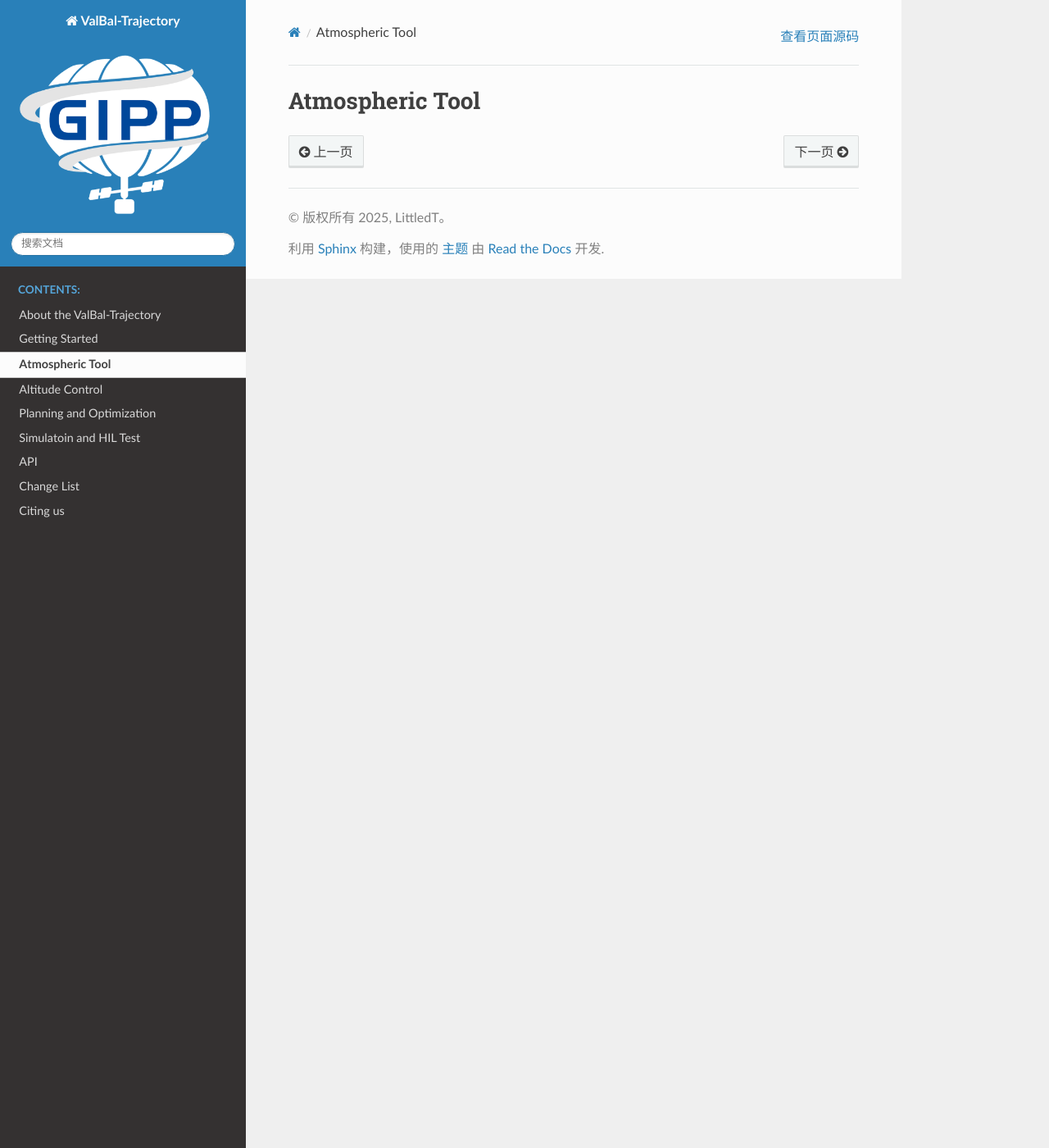
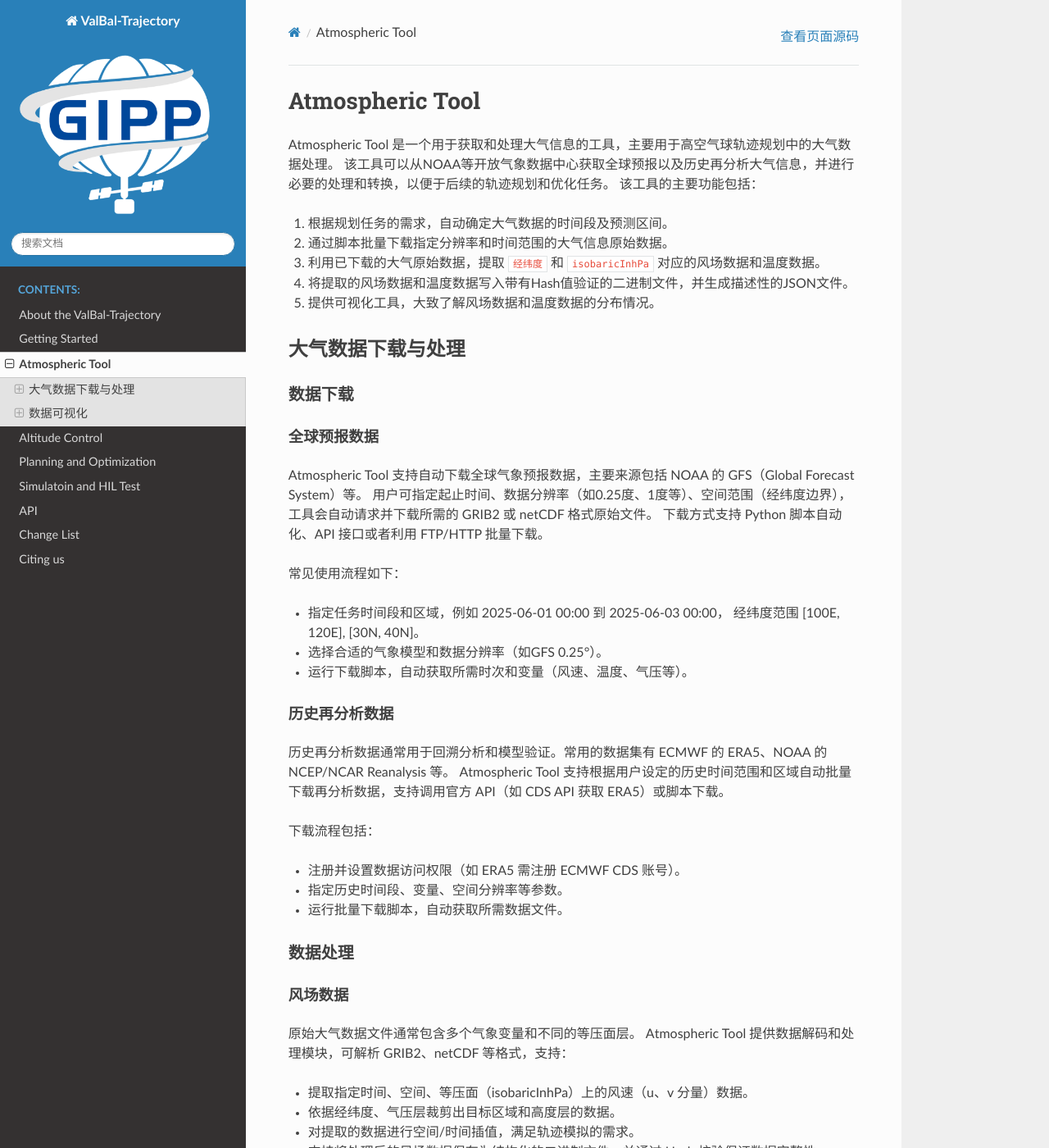
Before and after one commit to Passer-montanus/ReadTheDocs, a Sphinx documentation site: the page built from docs/source/atmos_tool.rst, in a window 1280 px wide and 1400 px high. Shown: the whole window at 82% size. Built offline with Sphinx 7.4.7 and the Read the Docs theme 3.1.0, drawn with Linux system fonts in a browser that asks for light colours; some of the changed text lies outside the part shown.

Commit message:
Atmo AI填充

```diff
--- a/docs/source/atmos_tool.rst
+++ b/docs/source/atmos_tool.rst
@@ -10,6 +10,101 @@
             .. _声明链接: <http://www.baidu.com>
     交叉引用：待补充
 
-#############################
+###################
 Atmospheric Tool
-#############################
+###################
+
+Atmospheric Tool 是一个用于获取和处理大气信息的工具，主要用于高空气球轨迹规划中的大气数据处理。
+该工具可以从NOAA等开放气象数据中心获取全球预报以及历史再分析大气信息，并进行必要的处理和转换，以便于后续的轨迹规划和优化任务。
+该工具的主要功能包括：
+
+#. 根据规划任务的需求，自动确定大气数据的时间段及预测区间。
+#. 通过脚本批量下载指定分辨率和时间范围的大气信息原始数据。
+#. 利用已下载的大气原始数据，提取 ``经纬度`` 和 ``isobaricInhPa`` 对应的风场数据和温度数据。
+#. 将提取的风场数据和温度数据写入带有Hash值验证的二进制文件，并生成描述性的JSON文件。
+#. 提供可视化工具，大致了解风场数据和温度数据的分布情况。
+
+
+*******************
+大气数据下载与处理
+*******************
+
+
+数据下载
+=============
+
+全球预报数据
+-------------
+Atmospheric Tool 支持自动下载全球气象预报数据，主要来源包括 NOAA 的 GFS（Global Forecast System）等。
+用户可指定起止时间、数据分辨率（如0.25度、1度等）、空间范围（经纬度边界），工具会自动请求并下载所需的 GRIB2 或 netCDF 格式原始文件。
+下载方式支持 Python 脚本自动化、API 接口或者利用 FTP/HTTP 批量下载。
+
+常见使用流程如下：
+
+- 指定任务时间段和区域，例如 2025-06-01 00:00 到 2025-06-03 00:00，
+  经纬度范围 [100E, 120E], [30N, 40N]。
+- 选择合适的气象模型和数据分辨率（如GFS 0.25°）。
+- 运行下载脚本，自动获取所需时次和变量（风速、温度、气压等）。
+
+历史再分析数据
+-----------------------
+历史再分析数据通常用于回溯分析和模型验证。常用的数据集有 ECMWF 的 ERA5、NOAA 的 NCEP/NCAR Reanalysis 等。
+Atmospheric Tool 支持根据用户设定的历史时间范围和区域自动批量下载再分析数据，支持调用官方 API（如 CDS API 获取 ERA5）或脚本下载。
+
+下载流程包括：
+
+- 注册并设置数据访问权限（如 ERA5 需注册 ECMWF CDS 账号）。
+- 指定历史时间段、变量、空间分辨率等参数。
+- 运行批量下载脚本，自动获取所需数据文件。
+
+数据处理
+==========
+
+风场数据
+---------
+原始大气数据文件通常包含多个气象变量和不同的等压面层。
+Atmospheric Tool 提供数据解码和处理模块，可解析 GRIB2、netCDF 等格式，支持：
+
+- 提取指定时间、空间、等压面（isobaricInhPa）上的风速（u、v 分量）数据。
+- 依据经纬度、气压层裁剪出目标区域和高度层的数据。
+- 对提取的数据进行空间/时间插值，满足轨迹模拟的需求。
+- 支持将处理后的风场数据保存为结构化的二进制文件，并通过 Hash 校验保证数据完整性。
+- 生成相应的 JSON 文件，记录数据的时间、空间、变量说明等元数据，便于后续查找与溯源。
+
+温度数据(可选)
+--------------
+温度数据的处理方式与风场类似，Atmospheric Tool 支持从原始数据中提取各等压面上的温度变量（通常为 `t`）。
+
+- 支持提取多层温度数据，便于气球浮力建模和高空环境分析。
+- 提供温度剖面数据导出，支持按需选择保存格式（如二进制、CSV、JSON等）。
+- 可以与风场数据同步处理，保证两类数据的空间、时间一致性。
+
+*************
+数据可视化
+*************
+
+风场信息可视化
+==============
+Atmospheric Tool 集成了基础的可视化模块，便于用户快速了解风场的空间分布和变化特征。常见功能包括：
+
+- 绘制指定时刻、等压面上的风矢量场（箭头图）。
+- 支持叠加地形、经纬网、目标区域等辅助元素，便于轨迹分析。
+- 提供水平切片、垂直剖面等多样化视图。
+- 可视化结果支持导出为图片或交互式 HTML 文件。
+
+温度信息可视化
+==============
+温度数据可视化主要包括：
+
+- 绘制温度等值线图、剖面图，展示气温随空间或高度的分布。
+- 支持多时次动画，查看温度场的时间演变。
+- 可与风场数据联动显示，辅助分析大气结构对气球轨迹的影响。
+- 支持保存为静态图片或交互式文件，便于报告和展示。
+
+
+----
+
+**补充说明：**
+
+- 支持的具体气象数据源和格式请在后续章节详细说明。
+- 可视化模块可与 Matplotlib、Cartopy、Plotly 等 Python 库集成。
```
